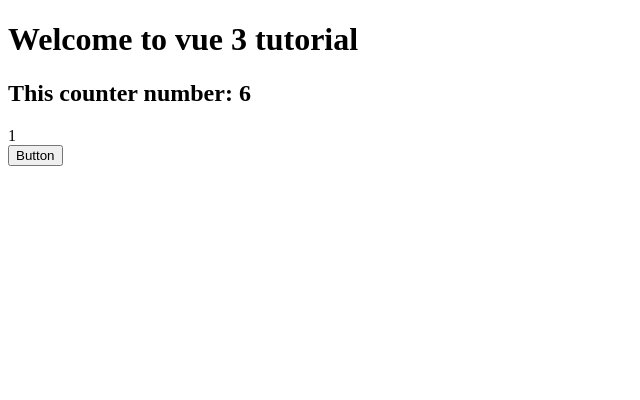
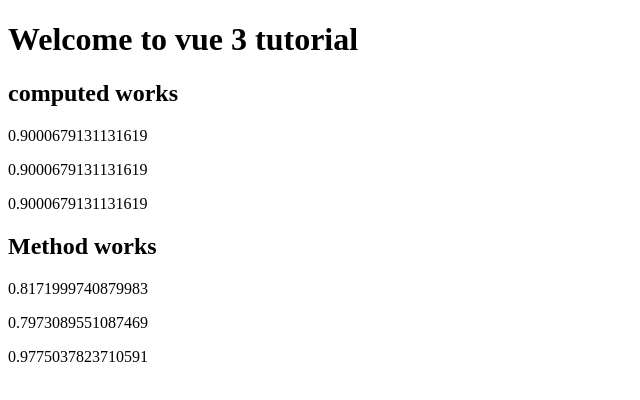
Before and after one commit to muruganSparkout/vue-hello-world, a Vue app: page / in a window 1280 px wide. Shown: the top 400 px of the page, without its empty margins (0-640 px from the left). Built offline with nearby package versions, Linux system fonts and the light colour scheme.

Commit message:
computed vs methods

```diff
--- a/src/App.vue
+++ b/src/App.vue
@@ -1,11 +1,14 @@
 <template>
   <h1> Welcome to {{title}} </h1>
-  <h2>This counter number: {{counter}} </h2>
-  <div v-once>
-    {{ counter }}
-  </div>
+  <h2>computed works</h2>
+  <p>{{ randomC }}</p>
+  <p>{{ randomC }}</p>
+  <p>{{ randomC }}</p>
+  <h2>Method works</h2>
+  <p>{{ randomM() }}</p>
+  <p>{{ randomM() }}</p>
+  <p>{{ randomM() }}</p>
 
-  <button v-on:click="buttonSubmit">Button</button>
 
 </template>
 
@@ -19,15 +22,17 @@
           counter: 1,
         }
       },
-      mounted() {
-        setInterval(() => {
-            this.counter++
-          }, 1000)
+      computed:{
+        randomC(){
+          return Math.random();
+        },
+
       },
       methods:{
-        buttonSubmit(){
-          alert('ok')
-        }
+        randomM(){
+          return Math.random();
+        },
+
       }
 
     }
```
